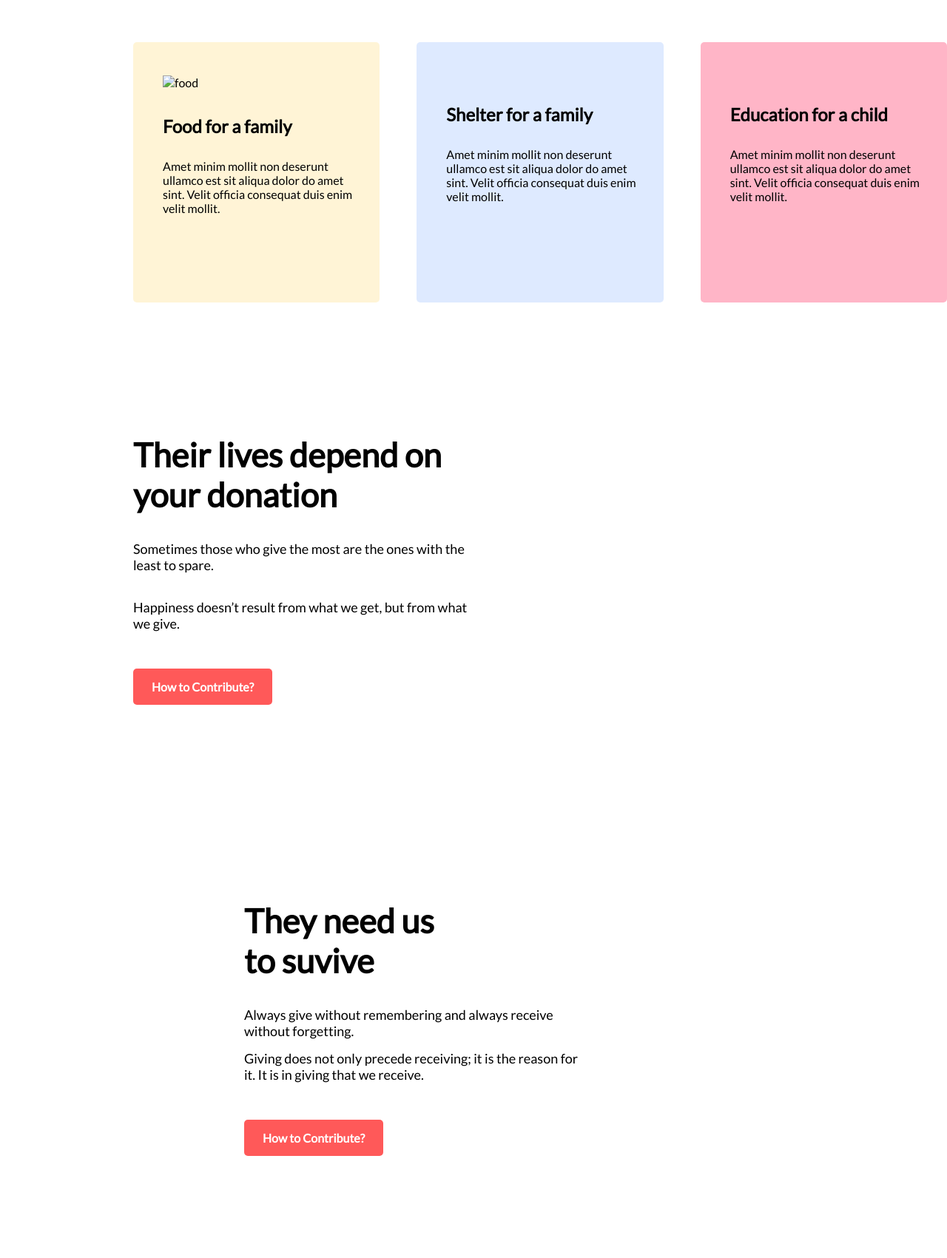
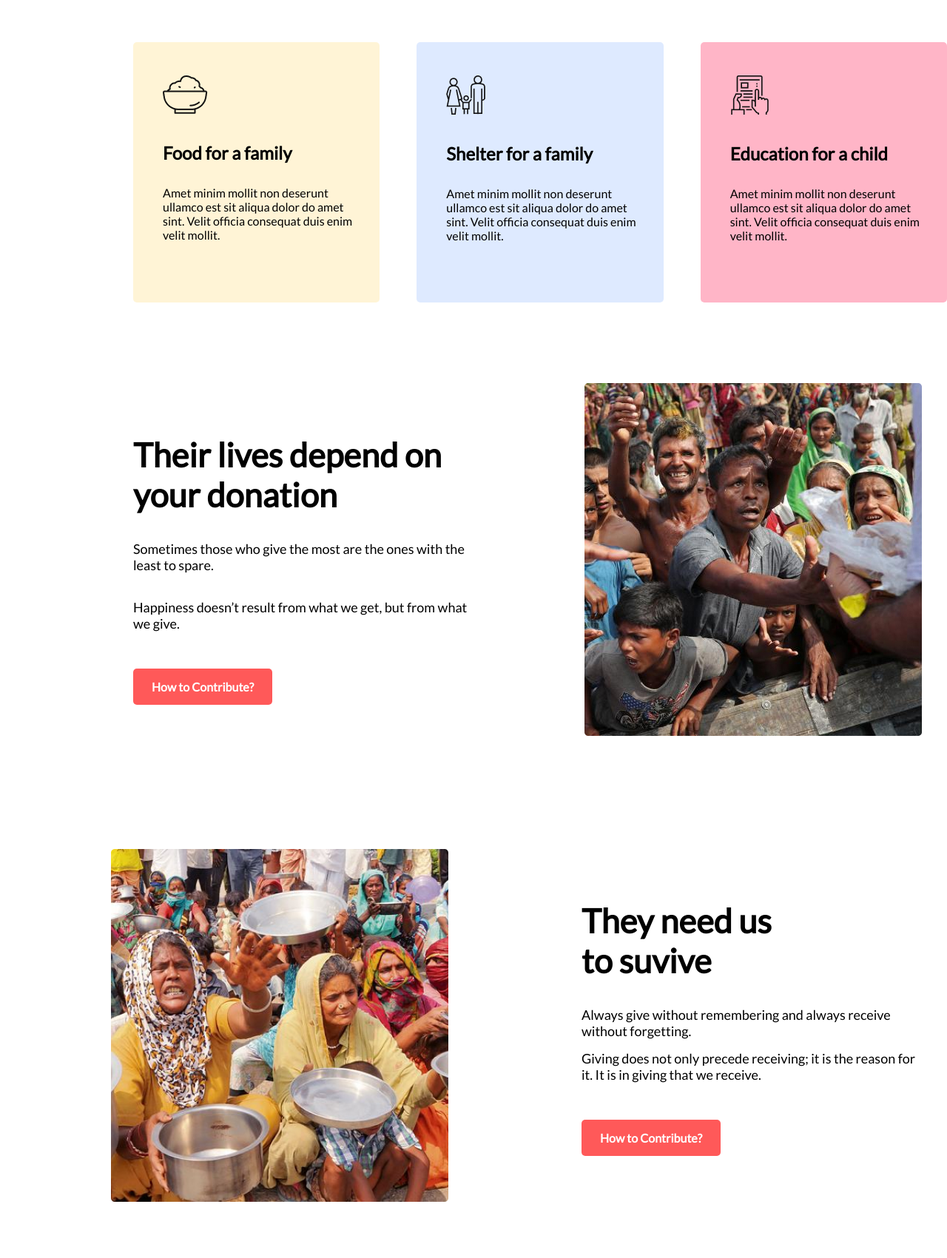
Before and after one commit to soikot-shahriar/do-donate-website, a plain HTML site: page index.html in a window 1280 px wide. Shown: the part 1562-3263 px from the top of the page at 74% size. Drawn offline with Linux system fonts and the light colour scheme; the site is published under a folder, as on GitHub Pages, so addresses that start at the root find nothing.

Commit message:
link updated

```diff
--- a/index.html
+++ b/index.html
@@ -60,19 +60,19 @@
 
         <div class="plan">
             <div class="family-food">
-                <img id="food-icon" src="/image/icons/food.png" alt="food">
+                <img id="food-icon" src="image/icons/food.png" alt="food">
                 <H2 id="food-head">Food for a family</H2>
                 <p id="food-text">Amet minim mollit non deserunt ullamco est sit aliqua dolor do amet sint. Velit officia consequat duis enim velit mollit.</p>
             </div>
 
             <div class="family-shelter">
-                <img id="food-icon" src="/image/icons/shelter.png" alt="">
+                <img id="food-icon" src="image/icons/shelter.png" alt="">
                 <H2 id="food-head">Shelter for a family</H2>
                 <p id="food-text">Amet minim mollit non deserunt ullamco est sit aliqua dolor do amet sint. Velit officia consequat duis enim velit mollit.</p>
             </div>
 
             <div class="child-edu">
-                <img id="food-icon" src="/image/icons/Frame-1.png" alt="">
+                <img id="food-icon" src="image/icons/Frame-1.png" alt="">
                 <H2 id="food-head">Education for a child</H2>
                 <p id="food-text">Amet minim mollit non deserunt ullamco est sit aliqua dolor do amet sint. Velit officia consequat duis enim velit mollit.</p>
             </div>
@@ -93,14 +93,14 @@
         </div>
 
         <div class="con-img">
-            <img id="don-img" src="/image/images/donation0.jpg" alt="">
+            <img id="don-img" src="image/images/donation0.jpg" alt="">
         </div>
     </section>
 
     <section class="survive">
 
         <div class="con-img">
-            <img id="don-img" src="/image/images/survive.png" alt="">
+            <img id="don-img" src="image/images/survive.png" alt="">
         </div>
 
         <div class="sur-text">
@@ -130,7 +130,7 @@
         </div>
 
         <div class="world-img">
-            <img id="world-img" src="/image/images/world.png" alt="">
+            <img id="world-img" src="image/images/world.png" alt="">
         </div>
 
     </section>
@@ -151,7 +151,7 @@
     </section>
 
     <footer class="footer">
-        <img id="footer-img" src="/image/images/footer-image.png" alt="">
+        <img id="footer-img" src="image/images/footer-image.png" alt="">
     </footer>
 </body>
 </html>
```
